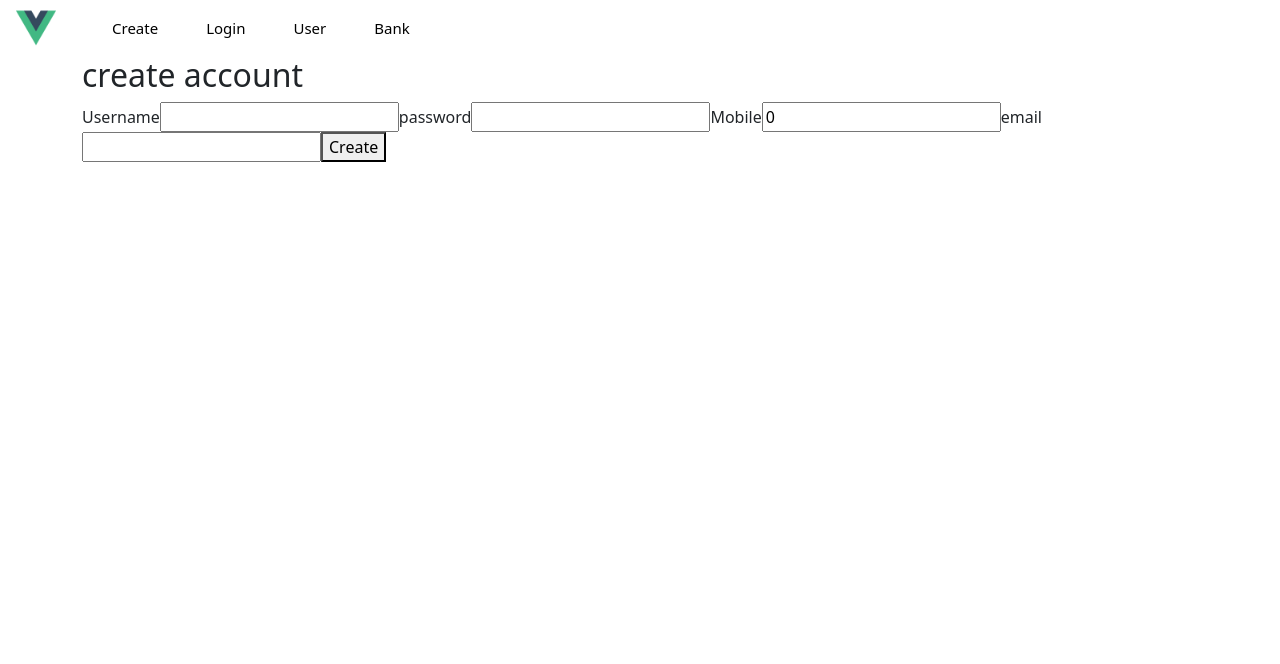
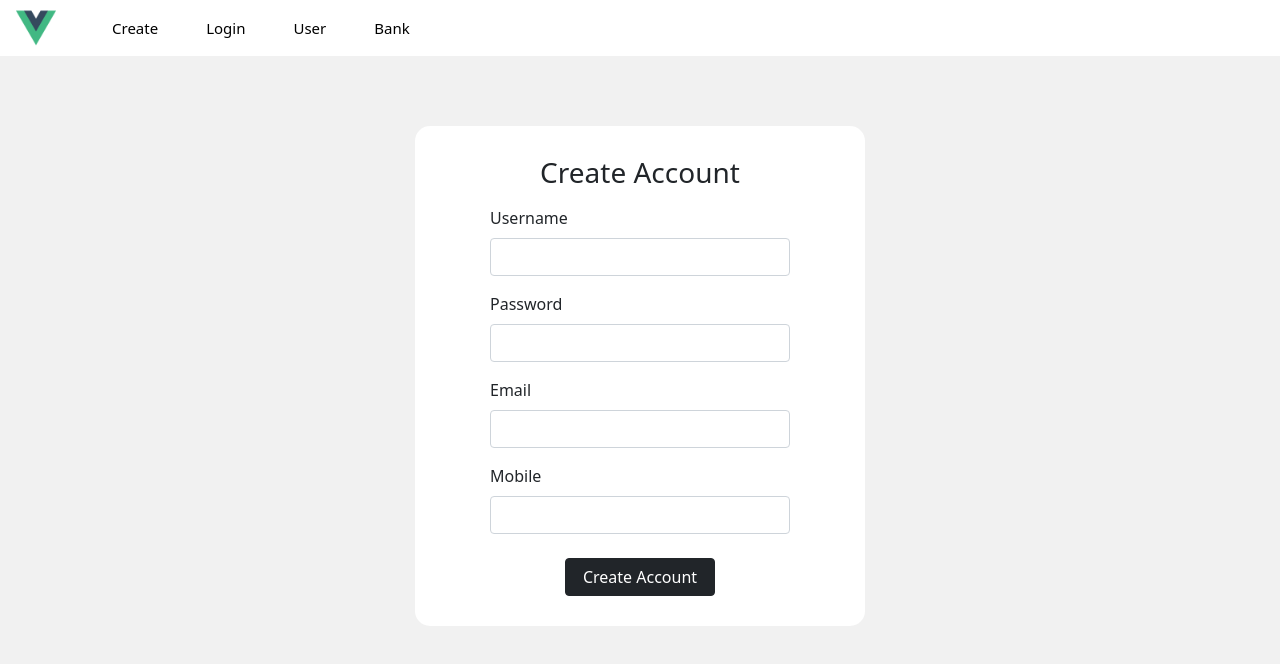
Before and after one commit to darshanahire/DBMS_Project, a Vue app in the folder client/: page /create in a window 1280 px wide. Shown: the top 664 px of the page. Built offline with nearby package versions, Linux system fonts and the light colour scheme.

Commit message:
user page created

```diff
--- a/client/src/services/http.vue
+++ b/client/src/services/http.vue
@@ -17,5 +17,17 @@ export default {
     let { data } = await axios.get(this.baseUrl + "/user", payload);
     return data;
   },
+  async DepositMoney(payload) {
+    let { data }=await axios.post(this.baseUrl + "/deposit", payload);
+    return data;
+  },
+  async WithdrowMoney(payload) {
+    let { data }=await axios.post(this.baseUrl + "/withdraw", payload);
+    return data;
+  },
+  async GetCurrBal() {
+    let { data }=await axios.get(this.baseUrl + "/current-balance");
+    return data;
+  },
 };
 </script>
--- a/client/src/views/CreateAccount.vue
+++ b/client/src/views/CreateAccount.vue
@@ -1,5 +1,5 @@
 <template>
-  <div class="container">
+  <!-- <div class="container">
     <h2>create account</h2>
     <label for="">Username</label>
     <input type="text" v-model="username" />
@@ -10,6 +10,61 @@
     <label for="">email</label>
     <input type="email" v-model="email" />
     <button @click="CreateUser">Create</button>
+  </div> -->
+   <div class="container-fluid">
+    <div class="d-flex justify-content-center align-items-center h-100">
+      <div class="loginParent mx-5">
+        <form  @submit.prevent>
+          <h3 class="text-center mb-3">Create Account</h3>
+          <div class="mb-3">
+            <label for="exampleInputEmail1" class="form-label">Username</label>
+            <input
+              type="text"
+              class="form-control inputField"
+              id="exampleInputEmail1"
+              v-model="username"
+              autocomplete="off"
+            />
+          </div>
+          <div class="mb-3">
+            <label for="exampleInputPassword1" class="form-label"
+              >Password</label
+            >
+            <input
+              type="password"
+              class="form-control inputField"
+              id="exampleInputPassword1"
+              v-model="password"
+              autocomplete="off"
+            />
+          </div>
+          <div class="mb-3">
+            <label for="exampleInputEmail1" class="form-label">Email</label>
+            <input
+              type="text"
+              class="form-control inputField"
+              id="exampleInputEmail1"
+              v-model="email"
+              autocomplete="off"
+            />
+          </div>
+          <div class="mb-3">
+            <label for="exampleInputEmail1" class="form-label">Mobile</label>
+            <input
+              type="text"
+              class="form-control inputField"
+              id="exampleInputEmail1"
+              v-model="mobile_no"
+              autocomplete="off"
+            />
+          </div>
+          <div class="d-flex justify-content-between align-items-center mt-4">
+            <button class="btn btn-dark w-50 mx-auto" @click="CreateUser">Create Account</button>
+          </div>
+        </form>
+
+      </div>
+    </div>
   </div>
 </template>
 
@@ -21,7 +76,7 @@ export default {
       username: "",
       password: "",
       email: "",
-      mobile_no: 0,
+      mobile_no: "",
     };
   },
   methods: {
--- a/client/src/views/Login.vue
+++ b/client/src/views/Login.vue
@@ -2,12 +2,12 @@
   <div class="container-fluid">
     <div class="d-flex justify-content-center align-items-center h-100">
       <div class="loginParent mx-5">
-        <form>
+        <form  @submit.prevent>
           <h3 class="text-center">Login</h3>
           <div class="mb-3">
             <label for="exampleInputEmail1" class="form-label">Username</label>
             <input
-              type="email"
+              type="text"
               class="form-control inputField"
               id="exampleInputEmail1"
               v-model="username"
@@ -26,12 +26,12 @@
               autocomplete="off"
             />
           </div>
-          <button type="submit" class="btn btn-dark">
-            <a class="link" href="/create">create account</a>
-          </button>
-          <div>
-            <button @click="loginUser">Login User</button>
-            <button @click="loginBank">Login Bank</button>
+          <div class="d-flex justify-content-around align-items-center mt-4">
+            <button class="btn btn-dark" @click="loginUser">User Login</button>
+            <button class="btn btn-dark" @click="loginBank">Bank Login</button>
+          </div>
+          <div class="text-center mt-3">
+            <a href="/create">New User create account</a>
           </div>
         </form>
 
@@ -76,7 +76,11 @@ export default {
           password: this.password,
         })
         .then((data) => {
+          localStorage.setItem("token",data.data.jwt)
           console.log(data.data);
+          alert("Login SuccessFul")
+          this.username="";
+          this.password="";
         })
         .catch((err) => {
           console.log(err);
@@ -99,9 +103,11 @@ export default {
 };
 </script>
 <style>
+body{
+  background: #f1f1f1 !important;
+}
 .container-fluid {
-  background: #f1f1f1;
-  height: 90vh;
+  height: 80vh;
 }
 .loginParent {
   display: flex;
@@ -109,8 +115,9 @@ export default {
   justify-content: center;
   background: white;
   align-items: center;
-  padding: 40px;
+  padding: 30px;
   border-radius: 15px;
+  width: 450px;
 }
 .inputField {
   box-shadow: none !important;
@@ -120,4 +127,7 @@ export default {
   color: white !important;
   text-decoration: none;
 }
+form {
+  width: 300px;
+}
 </style>
--- a/client/src/views/Profile/User.vue
+++ b/client/src/views/Profile/User.vue
@@ -1,6 +1,117 @@
 <template>
-  <div class="container">
-    <h1>User Profile</h1>
+  <div class="container-fluid">
+    <div class="card mt-4">
+      <div class="card-body font-14">
+        <div class="row text-center">
+          <div class="col-12 col-md-2 align-items-center">
+            <img
+              src="@/assets/logo.png"
+              class="img-fluid rounded-circle border"
+              width="100px"
+              alt="user"
+            />
+          </div>
+          <div class="col-12 col-md-4 d-flex justify-content-center align-items-center flex-column">
+            <h2>John Doe</h2>
+            <div>
+              <div>
+                <h6>
+               johndoe@gmail.com
+                </h6>
+                </div>
+              </div>
+          </div>
+          <div class="col-12 col-md-6 text-md-start my-3 my-md-0 d-flex">
+            <div class="card col-6">
+              <div class="card-body d-flex justify-content-center align-items-center">
+                <h4 >Account No : 1234567890</h4>
+              </div>
+            </div>
+            <div class="card col-6">
+              <div class="card-body d-flex justify-content-center align-items-center">
+                <h4>Account Balance : {{currBal}}</h4>
+              </div>
+            </div>
+          </div>
+        </div>
+      </div>
+    </div>
+    <div class="row">
+      <div class="col-4"><div class="mt-5">
+      <p >
+  <button class="btn btn-primary" type="button" data-bs-toggle="collapse" data-bs-target="#collapseWidthExample1" aria-expanded="false" aria-controls="collapseWidthExample">
+    Deposit Money
+  </button>
+</p>
+<div style="min-height: 120px;">
+  <div class="collapse collapse-horizontal" id="collapseWidthExample1">
+    <div class="card card-body" style="width: 300px;height:330px">
+     <form  @submit.prevent class="my-5">
+  <div class="mb-3">
+    <label for="exampleInputEmail1" class="form-label">Ammount</label>
+    <input type="number" class="form-control" placeholder="Enter Ammount" aria-describedby="emailHelp" v-model="depositAmount">
+  </div>
+  <div class="mb-3">
+    <label for="exampleInputPassword1" class="form-label">Password</label>
+    <input type="password" class="form-control" placeholder="Enter Password" id="exampleInputPassword1" v-model="password">
+  </div>
+  <div class="text-center"><button type="submit" class="btn btn-dark w-50 mt-2" @click="DepositMoney">PAY</button></div>
+</form>
+    </div>
+  </div>
+</div>
+    </div></div>
+      <div class="col-4"><div class="mt-5">
+      <p >
+  <button class="btn btn-warning" type="button" data-bs-toggle="collapse" data-bs-target="#collapseWidthExample2" aria-expanded="false" aria-controls="collapseWidthExample">
+    Pay To Someone
+  </button>
+</p>
+<div style="min-height: 120px;">
+  <div class="collapse collapse-horizontal" id="collapseWidthExample2">
+    <div class="card card-body" style="width: 300px;height:330px">
+  <form  @submit.prevent>
+  <div class="mb-3">
+    <label for="exampleInputEmail1" class="form-label">username or Mobile Number</label>
+    <input type="number" class="form-control" placeholder="Enter username / Mobile" aria-describedby="emailHelp">
+  </div>
+  <div class="mb-3">
+    <label for="exampleInputEmail1" class="form-label">Ammount</label>
+    <input type="number" class="form-control" placeholder="Enter Ammount" aria-describedby="emailHelp">
+  </div>
+  <div class="mb-3">
+    <label for="exampleInputPassword1" class="form-label">Password</label>
+    <input type="password" class="form-control" placeholder="Enter Password" id="exampleInputPassword1">
+  </div>
+  <div class="text-center"><button type="submit" class="btn btn-dark w-50">PAY</button></div>
+</form>    </div>
+  </div>
+</div>
+    </div></div>
+      <div class="col-4"><div class="mt-5">
+      <p >
+  <button class="btn btn-danger" type="button" data-bs-toggle="collapse" data-bs-target="#collapseWidthExample3" aria-expanded="false" aria-controls="collapseWidthExample">
+    Withdraw Money
+  </button>
+</p>
+<div style="min-height: 120px;">
+  <div class="collapse collapse-horizontal" id="collapseWidthExample3">
+    <div class="card card-body" style="width: 300px;height:330px">
+   <form  @submit.prevent>
+  <div class="mb-3">
+    <label for="exampleInputEmail1" class="form-label">Ammount</label>
+    <input type="number" class="form-control" placeholder="Enter Ammount" aria-describedby="emailHelp" v-model="withdrawAmount">
+  </div>
+  <div class="mb-3">
+    <label for="exampleInputPassword1" class="form-label">Password</label>
+    <input type="password" class="form-control" placeholder="Enter Password" id="exampleInputPassword1" v-model="password">
+  </div>
+  <div class="text-center"><button type="submit" class="btn btn-dark w-50" @click="WithdrowMoney">PAY</button></div>
+</form>    </div>
+  </div>
+</div>
+    </div></div>
+    </div>
   </div>
 </template>
 
@@ -13,11 +124,59 @@ export default {
   },
   data() {
     return {
-      userDetails: {},
+      userDetails: {
+      },
+      depositAmount:0,
+      withdrawAmount:0,
+      password:"",
+      currBal:0
     };
   },
+    methods: {
+    DepositMoney() {
+      let payload = {
+        depositAmount:this.depositAmount,
+        password: this.password
+      };
+      http
+        .DepositMoney(payload)
+        .then((data) => {
+          console.log(data);
+        })
+        .catch((err) => {
+          console.log(err);
+        });
+    },
+    WithdrowMoney() {
+      let payload = {
+        withdrawAmount:this.withdrawAmount,
+        password: this.password
+      };
+      http
+        .WithdrowMoney(payload)
+        .then((data) => {
+          console.log(data);
+        })
+        .catch((err) => {
+          console.log(err);
+        });
+    },
+  },
+  created:function (){
+     http
+        .GetCurrBal()
+        .then((data) => {
+          console.log(data);
+        })
+        .catch((err) => {
+          console.log(err);
+        });
+  }
 };
 </script>
 
-<style>
+<style scoped>
+form{
+  width: 250px;
+}
 </style>
```
Also changed, not shown: 2 other files (tests, documents, lock files or other folders).
